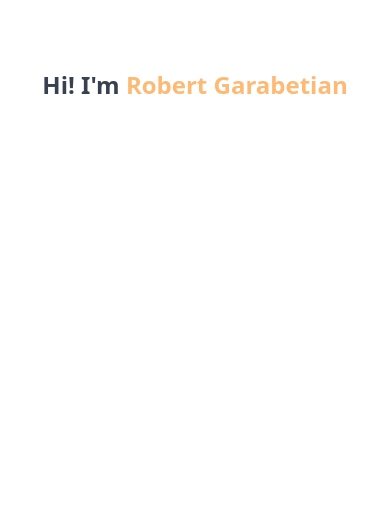
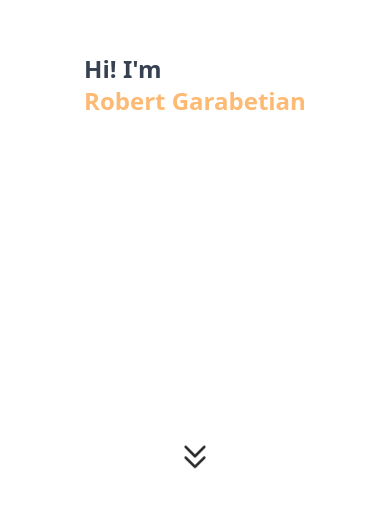
Before and after one commit to RobertGarabetian/portfolio, a Next.js app: page / in a window 390 px wide. Shown: the part 337-844 px from the top of the page. Built offline with nearby package versions, Linux system fonts and the light colour scheme.

Commit message:
looking good

```diff
--- a/src/components/Hero.tsx
+++ b/src/components/Hero.tsx
@@ -1,21 +1,17 @@
 "use client";
-
 import { motion } from "framer-motion";
 import React, { useEffect, useState } from "react";
 import { HiOutlineChevronDoubleDown } from "react-icons/hi";
 
 const Hero = () => {
-  const [bigPadding, setBigPadding] = useState("p-20");
+  const [padding, setPadding] = useState("px-20 py-40");
   const [rounded, setRounding] = useState("rounded-2xl");
 
   useEffect(() => {
-    if (typeof window !== "undefined") {
-      const width = window.innerWidth;
-      setBigPadding(width >= 1024 ? "p-96" : "p-20");
-    }
+    // document.body.style.overflow = "hidden"; // Disable scrolling
 
     const timer = setTimeout(() => {
-      setBigPadding("p-0");
+      setPadding("p-0");
       setRounding("rounded-none");
     }, 500);
 
@@ -38,26 +34,26 @@ const Hero = () => {
       className="w-full h-screen"
     >
       <div
-        className={`bg-gradient-to-br from-orange-200 to-yellow-300 w-full h-full transition-all ease-in-out duration-1000 ${bigPadding}`}
+        className={`bg-gradient-to-br from-orange-200 to-yellow-300 w-full h-full transition-all ease-in-out duration-1000 ${padding}`}
       >
         <div
           className={`w-full h-full text-gray-700 flex flex-col justify-center items-center bg-white transition-all ease-in-out duration-1000 ${rounded}`}
         >
-          <h1 className="text-2xl md:text-4xl font-bold">
-            Hi! I&apos;m{" "}
+          <h1 className=" text-2xl md:text-4xl font-bold">
+            Hi! I&apos;m <span className="block md:hidden"></span>
             <span className={"text-orange-300 font-extrabold"}>
               Robert Garabetian
             </span>
           </h1>
           <motion.div
-            className={`flex absolute bottom-0 justify-center pb-4 w-1/3 duration-1000 transition-all ease-in-out`}
+            className={`flex absolute bottom-0 justify-center pb-8 w-1/3 duration-1000 transition-all ease-in-out`}
             initial={{ opacity: 0, y: -10 }}
             animate={{ opacity: 1, y: 0 }}
             transition={{ duration: 0.5 }}
           >
             <HiOutlineChevronDoubleDown
               size={32}
-              className="animate-bounce text-white"
+              className="animate-bounce text-neutral-800"
             />
           </motion.div>
         </div>
```
